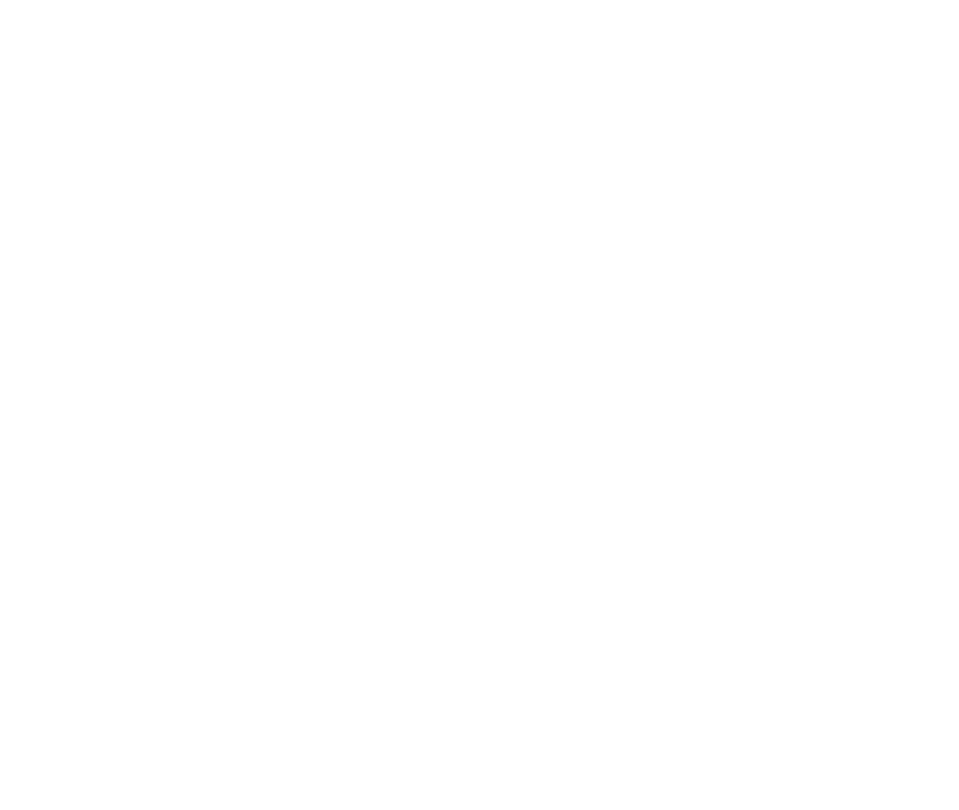
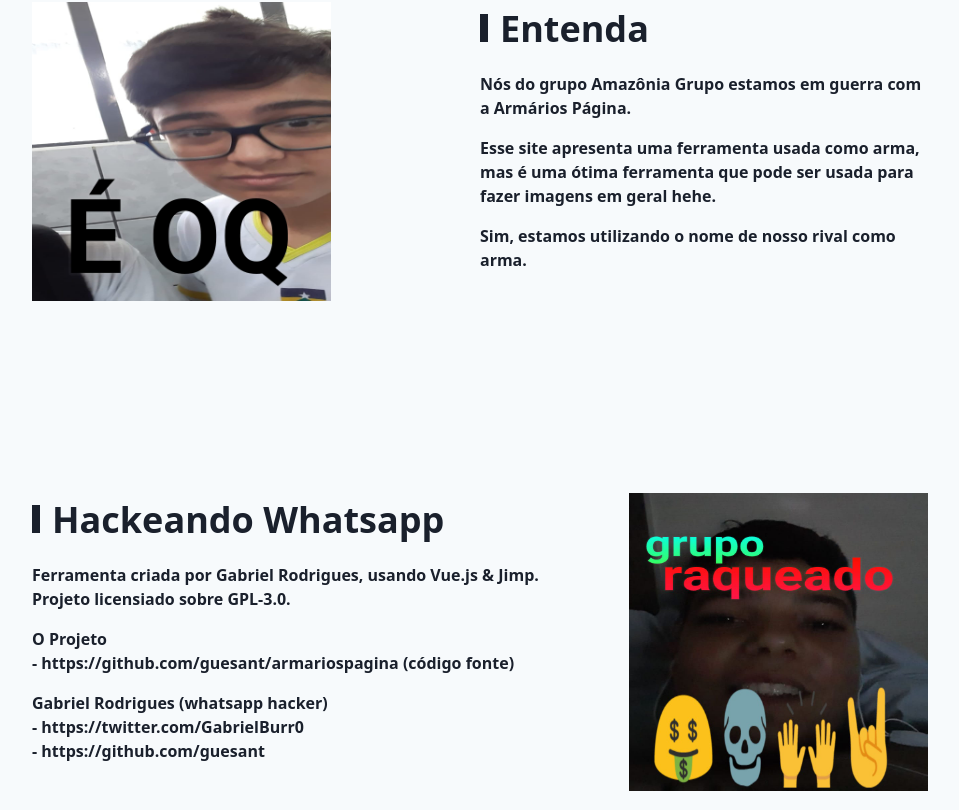
Before and after one commit to guesant-archived/armariospagina, a Vue app in the folder packages/core-ui/: page / in a window 1280 px wide. Shown: the part 990-1800 px from the top of the page, without its empty margins (160-1119 px from the left). Before the commit the page ends 902 px from the top, so only its background shows below. Built offline with nearby package versions, Linux system fonts and the light colour scheme.

Commit message:
feat(core-ui): Home/About

```diff
--- a/packages/core-ui/src/pages/Home.vue
+++ b/packages/core-ui/src/pages/Home.vue
@@ -1,16 +1,19 @@
 <template>
   <div class="font-app bg-gray-900 text-white">
     <Intro />
+    <About />
     <Footer />
   </div>
 </template>
 
 <script>
+import About from '@/pages/Home/About.vue';
 import Intro from '@/pages/Home/Intro.vue';
 import Footer from '@/pages/Home/Footer.vue';
 
 export default {
   components: {
+    About,
     Intro,
     Footer
   }
--- /dev/null
+++ b/packages/core-ui/src/pages/Home/About.vue
@@ -0,0 +1,60 @@
+<template>
+  <div class="bg-gray-100 text-gray-900 font-semibold py-48">
+    <div class="container mx-auto max-w-4xl w-full px-4 lg:px-0">
+      <section class="grid grid-cols-12">
+        <div class="col-span-4">
+          <img src="@/assets/images/pho02-ar01.jpeg" alt="É oq" />
+        </div>
+
+        <div class="row-start-2 col-span-12 md:row-start-1 md:col-span-6 md:col-start-7">
+          <h1 class="mt-10 mb-2 md:mt-0 md:mb-4 text-4xl font-bold topic-title">Entenda</h1>
+
+          <p>Nós do grupo Amazônia Grupo estamos em guerra com a Armários Página.</p>
+          <p
+            class="mt-4"
+          >Esse site apresenta uma ferramenta usada como arma, mas é uma ótima ferramenta que pode ser usada para fazer imagens em geral hehe.</p>
+          <p class="mt-4">Sim, estamos utilizando o nome de nosso rival como arma.</p>
+        </div>
+      </section>
+
+      <section class="grid grid-cols-12 mt-48">
+        <div class="col-span-4 md:row-start-1 md:col-start-9">
+          <img src="@/assets/images/pho03-ar02.jpeg" alt="Grupo Raqueado" />
+        </div>
+
+        <div class="row-start-2 col-span-12 md:row-start-1 md:col-span-7">
+          <h1 class="mt-10 mb-2 md:mt-0 md:mb-4 text-4xl font-bold topic-title">Hackeando Whatsapp</h1>
+
+          <p>Ferramenta criada por Gabriel Rodrigues, usando Vue.js & Jimp. Projeto licensiado sobre GPL-3.0.</p>
+
+          <p class="font-bold mt-4">O Projeto</p>
+          <ul>
+            <li
+              class="max-w-full overflow-x-auto whitespace-no-wrap"
+            >- https://github.com/guesant/armariospagina (código fonte)</li>
+          </ul>
+
+          <p class="font-bold mt-4">Gabriel Rodrigues (whatsapp hacker)</p>
+          <ul>
+            <li>- https://twitter.com/GabrielBurr0</li>
+            <li>- https://github.com/guesant</li>
+          </ul>
+        </div>
+      </section>
+    </div>
+  </div>
+</template>
+
+<style lang="scss" scoped>
+.topic-title {
+  &::before {
+    content: "";
+    display: inline-block;
+    width: theme("spacing.2");
+    height: 1.75rem;
+    margin-right: theme("spacing.3");
+
+    background-color: currentColor;
+  }
+}
+</style>
```
Also changed, not shown: packages/core-ui/src/assets/images/pho02-ar01.jpeg (added), packages/core-ui/src/assets/images/pho03-ar02.jpeg (added).
